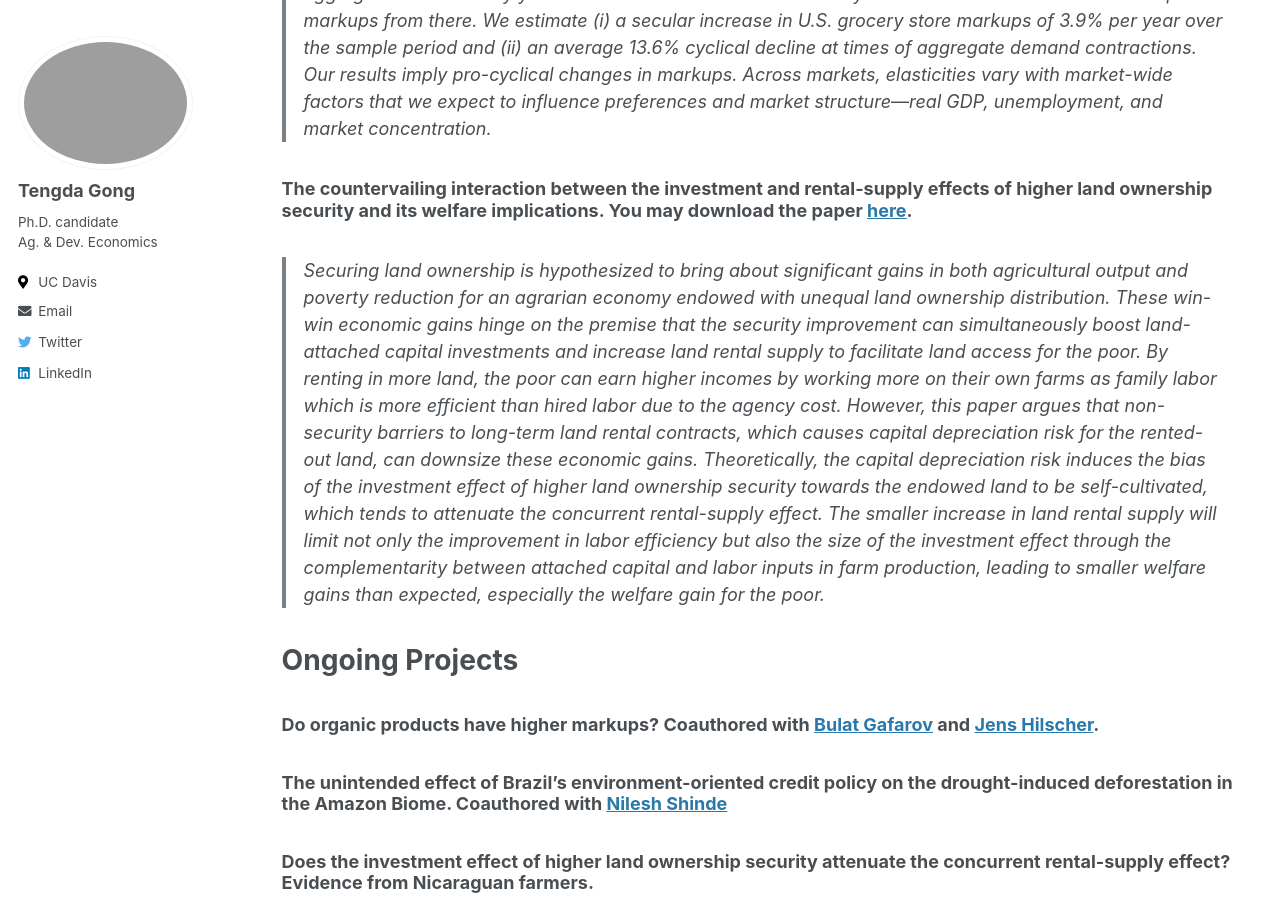
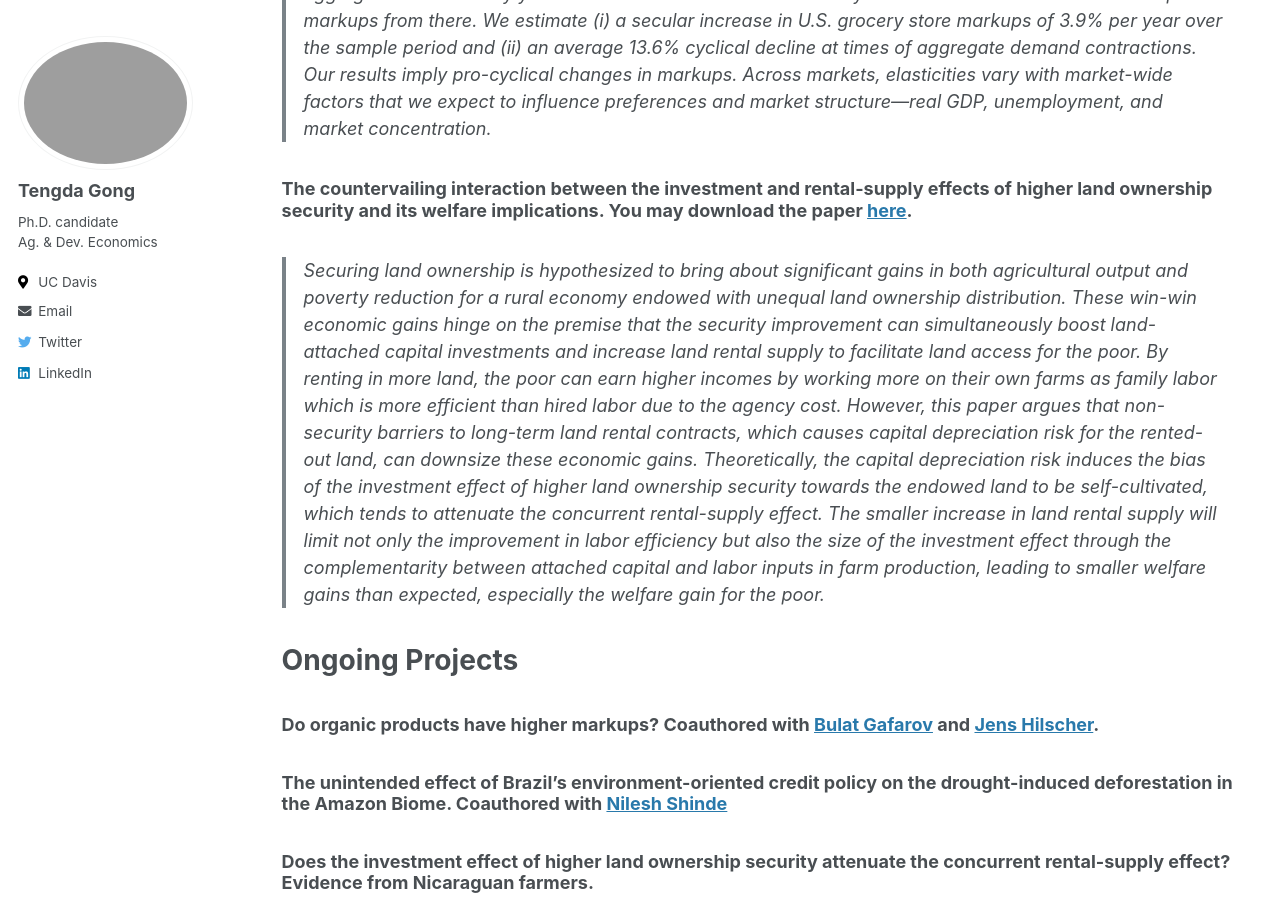
Before and after one commit to tendakung/tendakung.github.io, a Jekyll site: the page built from _pages/research.md, in a window 1280 px wide and 900 px high, scrolled down 736 px. Built offline with Jekyll 4.4.1, drawn with Linux system fonts in a browser that asks for light colours.

Commit message:
Update research.md

```diff
--- a/_pages/research.md
+++ b/_pages/research.md
@@ -12,7 +12,7 @@ author_profile: true
 > This paper documents substantial time variation in price elasticities of demand and therefore markups. We propose a two-step procedure to identify time-varying markups. Using the scanner data of US grocery stores from 2001 to 2020 we first estimate elasticities at the market-good-year level. We then efficiently aggregate these data by year to estimate a common trend and cyclical variation in elasticities and impute markups from there. We estimate (i) a secular increase in U.S. grocery store markups of 3.9% per year over the sample period and (ii) an average 13.6% cyclical decline at times of aggregate demand contractions. Our results imply pro-cyclical changes in markups. Across markets, elasticities vary with market-wide factors that we expect to influence preferences and market structure—real GDP, unemployment, and market concentration.
 
 ### The countervailing interaction between the investment and rental-supply effects of higher land ownership security and its welfare implications. You may download the paper [here](/files/pdf/research/securitypaper.pdf).
-> Securing land ownership is hypothesized to bring about significant gains in both agricultural output and poverty reduction for an agrarian economy endowed with unequal land ownership distribution. These win-win economic gains hinge on the premise that the security improvement can simultaneously boost land-attached capital investments and increase land rental supply to facilitate land access for the poor. By renting in more land, the poor can earn higher incomes by working more on their own farms as family labor which is more efficient than hired labor due to the agency cost. However, this paper argues that non-security barriers to long-term land rental contracts, which causes capital depreciation risk for the rented-out land, can downsize these economic gains. Theoretically, the capital depreciation risk induces the bias of the investment effect of higher land ownership security towards the endowed land to be self-cultivated, which tends to attenuate the concurrent rental-supply effect. The smaller increase in land rental supply will limit not only the improvement in labor efficiency but also the size of the investment effect through the complementarity between attached capital and labor inputs in farm production, leading to smaller welfare gains than expected, especially the welfare gain for the poor.
+> Securing land ownership is hypothesized to bring about significant gains in both agricultural output and poverty reduction for a rural economy endowed with unequal land ownership distribution. These win-win economic gains hinge on the premise that the security improvement can simultaneously boost land-attached capital investments and increase land rental supply to facilitate land access for the poor. By renting in more land, the poor can earn higher incomes by working more on their own farms as family labor which is more efficient than hired labor due to the agency cost. However, this paper argues that non-security barriers to long-term land rental contracts, which causes capital depreciation risk for the rented-out land, can downsize these economic gains. Theoretically, the capital depreciation risk induces the bias of the investment effect of higher land ownership security towards the endowed land to be self-cultivated, which tends to attenuate the concurrent rental-supply effect. The smaller increase in land rental supply will limit not only the improvement in labor efficiency but also the size of the investment effect through the complementarity between attached capital and labor inputs in farm production, leading to smaller welfare gains than expected, especially the welfare gain for the poor.
 
 
 # Ongoing Projects
```
